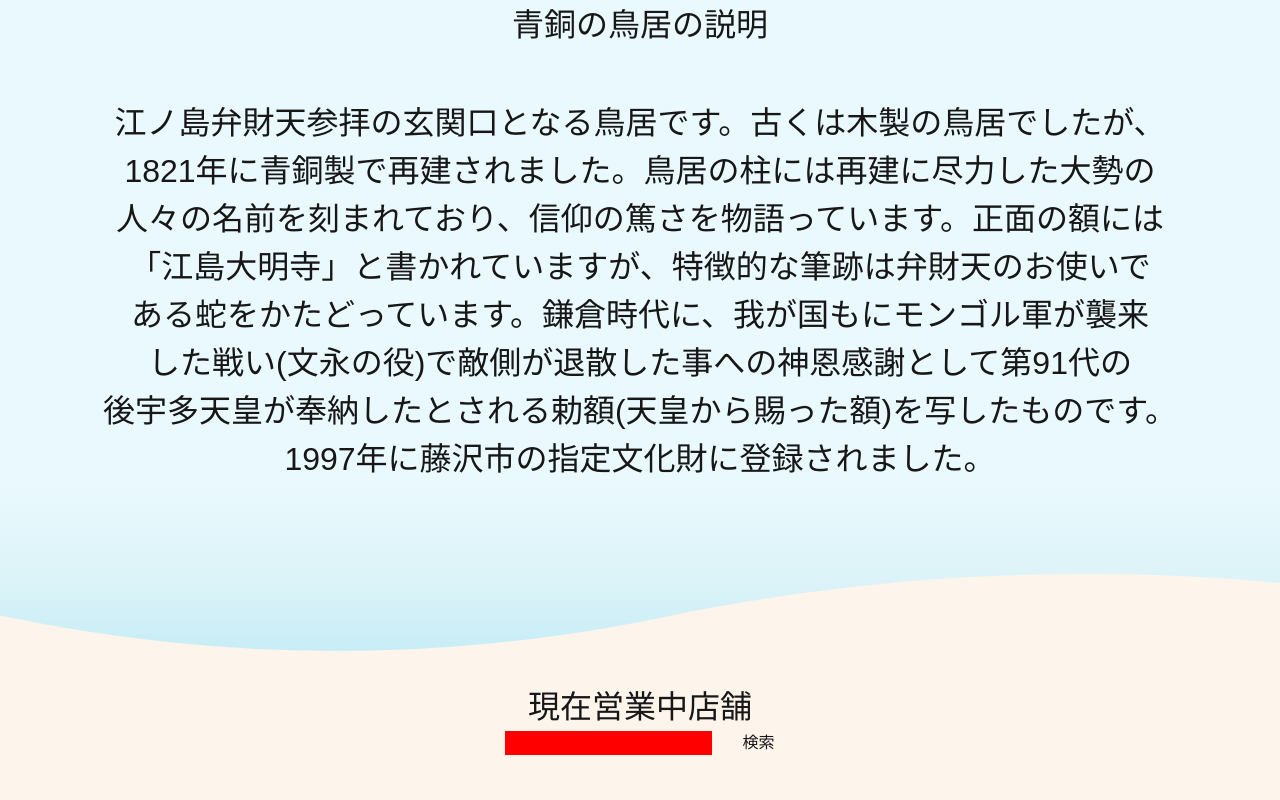
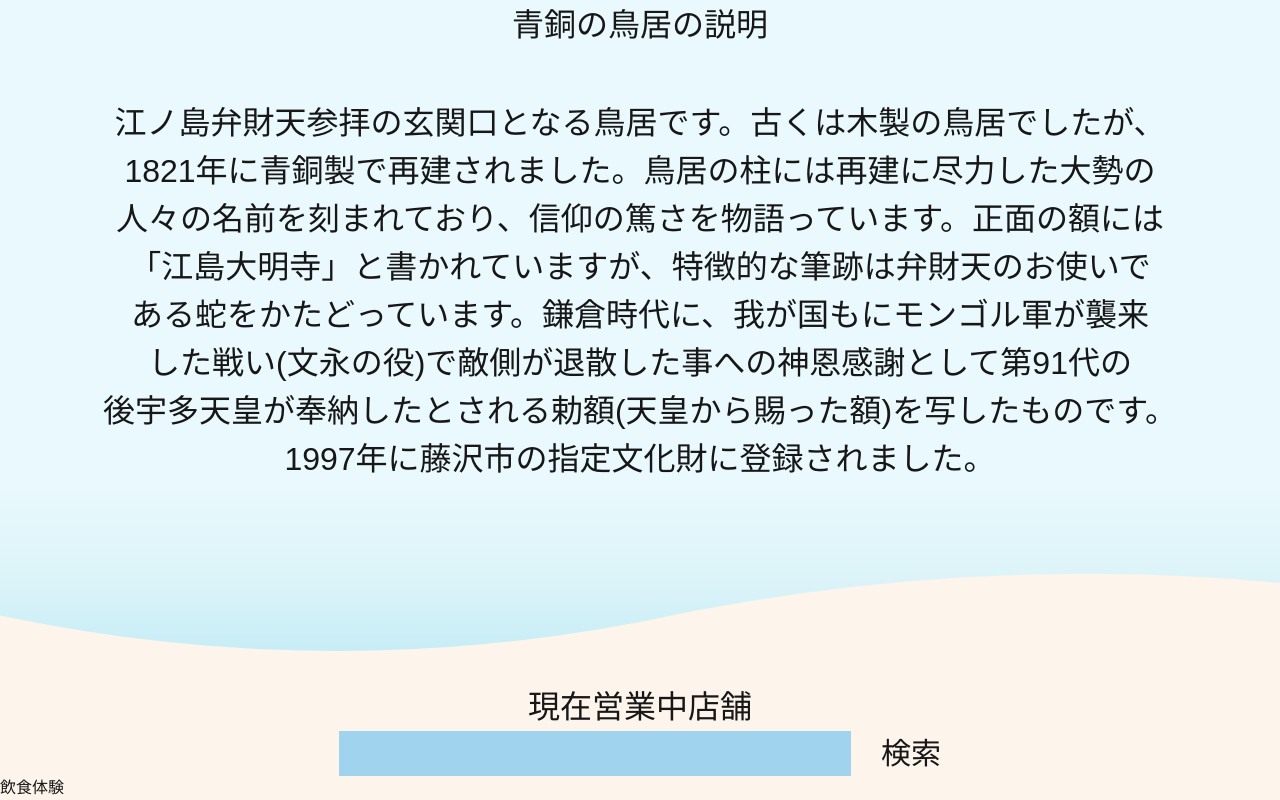
Before and after one commit to Tomoryo211/enosima_island, a Next.js app: page / in a window 1280 px wide. Shown: the part 688-1488 px from the top of the page. Before the commit the page ends 1443 px from the top, so only its background shows below. Built offline with nearby package versions, Linux system fonts and the light colour scheme.

Commit message:
shopコンポーネントボタン追加

```diff
--- a/app/components/Shop/shop.module.scss
+++ b/app/components/Shop/shop.module.scss
@@ -9,9 +9,13 @@
         display: flex;
         justify-content: center;
         .input_field{
-            background: red;
+            background: #A0D4EE;
             padding: 0 auto;
             margin-right: 30px;
+            width: 40%;
+        }
+        .btn{
+            font-size: 30px;
         }
     }
 }
--- a/app/components/Shop/shop.tsx
+++ b/app/components/Shop/shop.tsx
@@ -11,9 +11,13 @@ export default function Shop(){
             <section className={style.input_area}>
                 <form action="./search/" className={style.input}>
                     <input type="text" id="movie" name="q" className={style.input_field}/>
-                    <button type="submit">検索</button>
+                    <button type="submit" className={style.btn}>検索</button>
                 </form>
             </section>
+            <div>
+                <button>飲食</button>
+                <button>体験</button>
+            </div>
         </div>
         </>
     )
```
